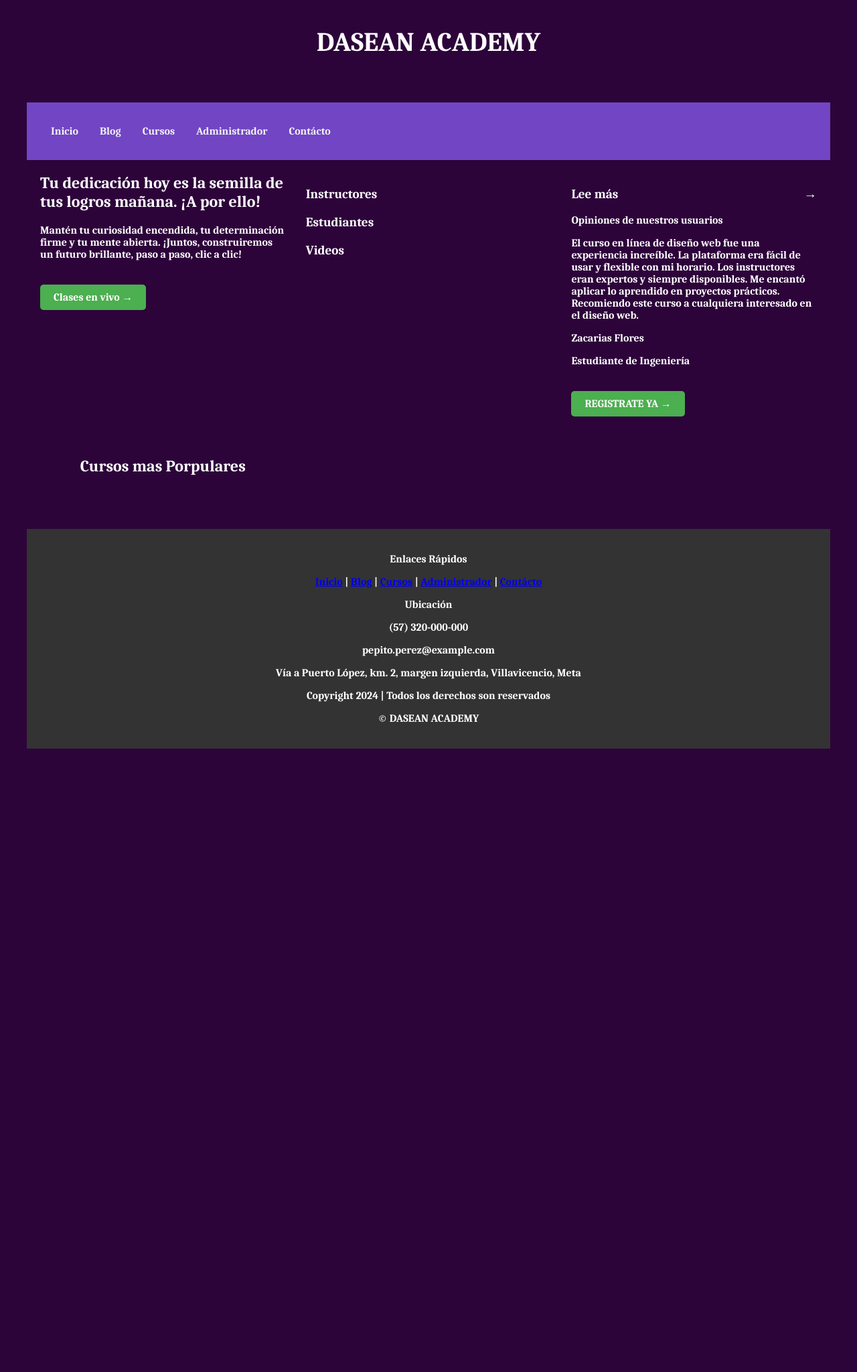
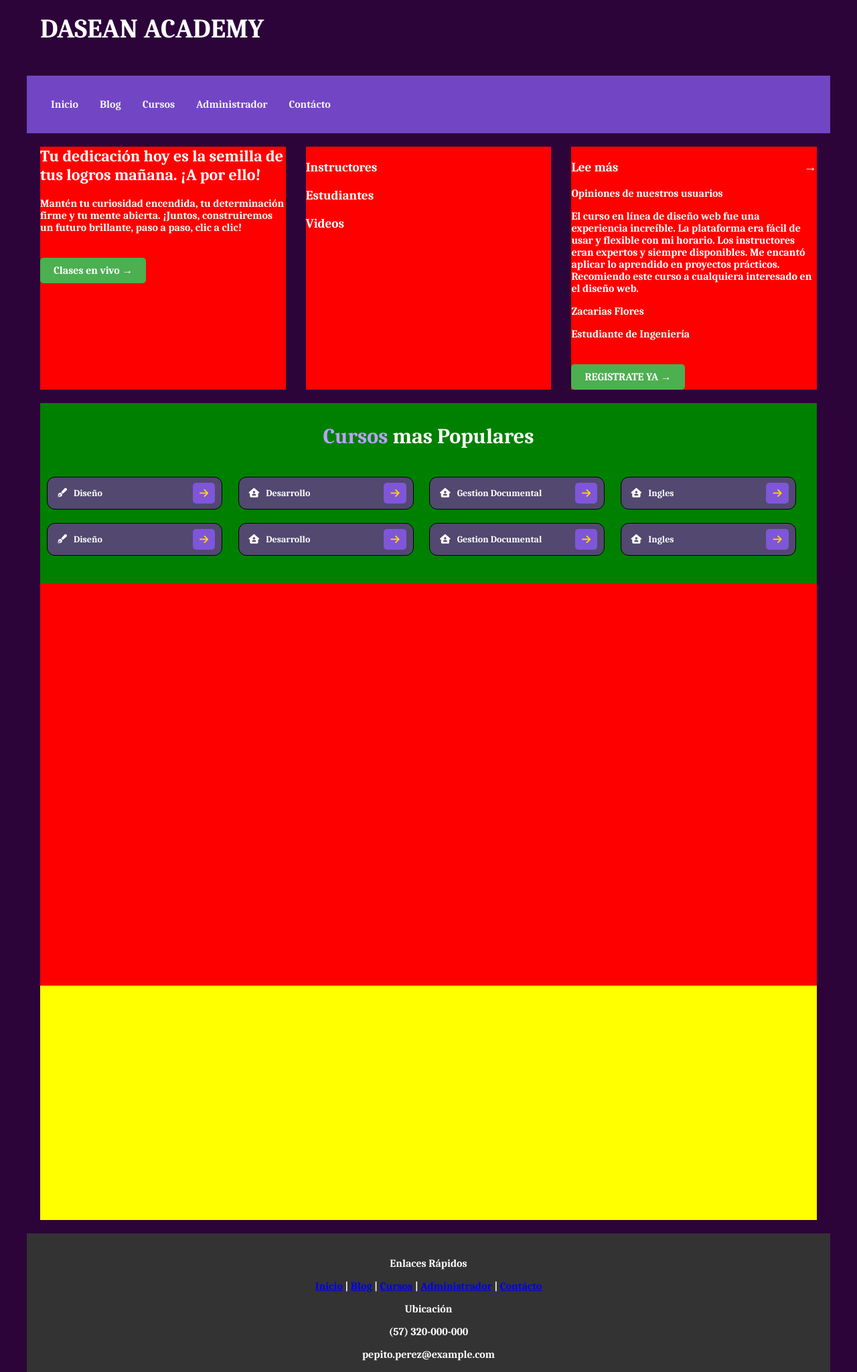
Before and after one commit to DannVal9/CAPUCHINO, a PHP site: page / in a window 1280 px wide. Shown: the top 2049 px of the page at 67% size. Before the commit the page ends 1118 px from the top, so only its background shows below. Run offline with PHP 8.4, Linux system fonts and the light colour scheme.

Commit message:
Divide mi parte en 3 div el div 1 ya esta hecho que es los botones de los cursos

```diff
--- a/CAPUCHINO/Index.html
+++ b/CAPUCHINO/Index.html
@@ -42,11 +42,55 @@
             </div>
             <a href="#" class="cta-button">REGISTRATE YA <span>&rarr;</span></a>
         </section>
-        <section>
 
-            <h1>Cursos mas Porpulares</h1>
+        <div class="partem1">
+            <h1 class="titulo1"><span class="highlight">Cursos</span> mas Populares</h1>
+            <a href="" class="boton">
+                <i class="fa-solid fa-pen-fancy icons1"></i>
+                <span>Diseño</span>
+                <i class="fa-solid fa-arrow-right icons2"></i>
+            </a>
+            <a href="" class="boton">
+                <i class="fa-solid fa-house-user icons1"></i>
+                <span>Desarrollo</span>
+                <i class="fa-solid fa-arrow-right icons2"></i>
+            </a>
+            <a href="" class="boton">
+                <i class="fa-solid fa-house-user icons1"></i>
+                <span>Gestion Documental</span>
+                <i class="fa-solid fa-arrow-right icons2"></i>
+            </a>
+            <a href="" class="boton">
+                <i class="fa-solid fa-house-user icons1"></i>
+                <span>Ingles</span>
+                <i class="fa-solid fa-arrow-right icons2"></i>
+            </a>
+            <a href="" class="boton">
+                <i class="fa-solid fa-pen-fancy icons1"></i>
+                <span>Diseño</span>
+                <i class="fa-solid fa-arrow-right icons2"></i>
+            </a>
+            <a href="" class="boton">
+                <i class="fa-solid fa-house-user icons1"></i>
+                <span>Desarrollo</span>
+                <i class="fa-solid fa-arrow-right icons2"></i>
+            </a>
+            <a href="" class="boton">
+                <i class="fa-solid fa-house-user icons1"></i>
+                <span>Gestion Documental</span>
+                <i class="fa-solid fa-arrow-right icons2"></i>
+            </a>
+            <a href="" class="boton">
+                <i class="fa-solid fa-house-user icons1"></i>
+                <span>Ingles</span>
+                <i class="fa-solid fa-arrow-right icons2"></i>
+            </a>
+        </div>
+        <div class="partem2">
 
-        </section>
+        </div>
+        <div class="partem3">
+        </div>
 
     </main>
     <footer>
--- a/CAPUCHINO/styles.css
+++ b/CAPUCHINO/styles.css
@@ -113,6 +113,7 @@ main {
 }
 
 main section {
+    background-color: red;
     flex-basis: calc(33.33% - 20px);
     margin-bottom: 20px;
 }
@@ -194,8 +195,72 @@ header h1 {
 
 /* ####################################################### */
 
-h1
+.partem1
+{
+    background-color: green;
+    width: 100%;
+    height: 270px;
+}
+
+.titulo1
 {
     text-align: center;
-    padding: 20px;
+    padding: 10px 0px;
 }
+
+.titulo1 .highlight {
+    color: #BEA0FF; /* Cambia este color al que prefieras */
+  }
+
+.boton {
+    display: inline-flex;
+    justify-content: space-between;
+    align-items: center;
+    background-color: #524870;
+    border: none;
+    color: white;
+    padding: 8px 0px 8px 15px;
+    width: 245px;
+    text-decoration: none;
+    font-size: 14px;
+    margin: 10px 10px;
+    border: 1px solid rgb(0, 0, 0);
+    border-radius: 12px;
+}
+
+.boton span {
+    flex: 1;
+    text-align: left;
+    margin-left: 10px;
+}
+
+.icons1{
+    margin-right: auto;
+}
+
+.icons2{
+    background-color: #7F56D9;
+    margin-left: auto;
+    margin-right: 10px;
+    border-radius: 5px;
+    font-size: 15px;
+    padding: 8px 10px;
+    color: #ffd600;
+}
+
+.partem2
+{
+    background-color:red;
+    width: 100%;
+    height: 600px;
+}
+
+
+
+
+.partem3
+{
+    background-color:yellow;
+    width: 100%;
+    height: 350px;
+}
```
